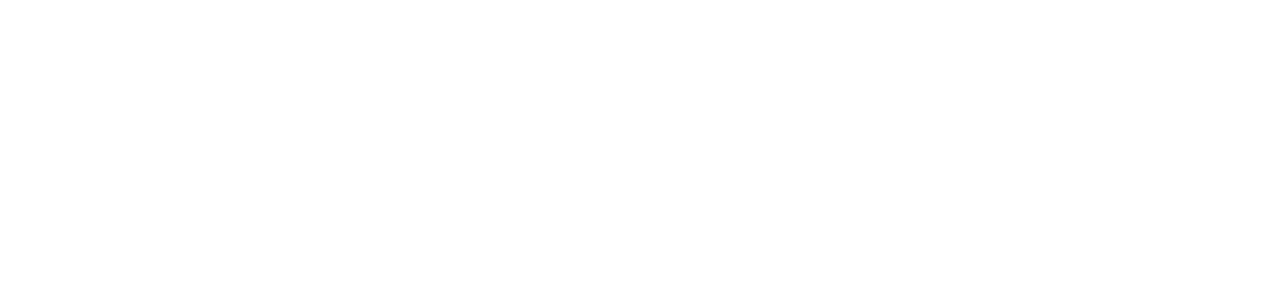
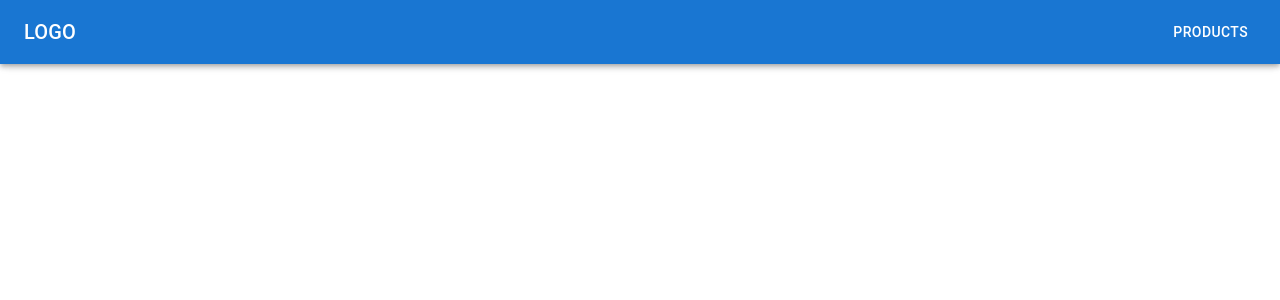
Before and after one commit to hoangvu6262/coding_interview, a Next.js app: page / in a window 1280 px wide. Shown: the top 300 px of the page. Built offline with nearby package versions, Linux system fonts and the light colour scheme.

Commit message:
abort controller request

```diff
--- a/app/layout.tsx
+++ b/app/layout.tsx
@@ -1,5 +1,7 @@
 import type { Metadata } from 'next'
 import { Inter } from 'next/font/google'
+
+import Header from '@/components/shared/Header/Header'
 
 const inter = Inter({ subsets: ['latin'] })
 
@@ -16,7 +18,10 @@ export default function RootLayout({
 }) {
     return (
         <html lang="en">
-            <body className={inter.className}>{children}</body>
+            <body className={inter.className}>
+                <Header />
+                {children}
+            </body>
         </html>
     )
 }
--- a/assets/styles/common.scss
+++ b/assets/styles/common.scss
@@ -1 +1 @@
-@import "./base/base"
+@import "./base/base";
--- /dev/null
+++ b/components/shared/Header/Header.tsx
@@ -0,0 +1,49 @@
+import { AppBar, Toolbar, IconButton, Typography, Button } from '@mui/material'
+import MenuIcon from '@mui/icons-material/Menu'
+import NavLink from 'next/link'
+import './styles.scss'
+
+type NavItem = {
+    id: number
+    name: string
+}
+
+const navItems: NavItem[] = [
+    {
+        id: 1,
+        name: 'Products',
+    },
+]
+
+const Header = () => {
+    return (
+        <AppBar component="nav" className="main-header">
+            <Toolbar>
+                <IconButton
+                    color="inherit"
+                    aria-label="open drawer"
+                    edge="start"
+                    sx={{ mr: 2, display: { sm: 'none' } }}
+                >
+                    <MenuIcon />
+                </IconButton>
+                <Typography
+                    variant="h6"
+                    component="div"
+                    sx={{ flexGrow: 1, display: { xs: 'none', sm: 'block' } }}
+                >
+                    LOGO
+                </Typography>
+                <NavLink href={'/products'}>
+                    {navItems.map((item) => (
+                        <Button key={item.id} sx={{ color: '#fff' }}>
+                            {item.name}
+                        </Button>
+                    ))}
+                </NavLink>
+            </Toolbar>
+        </AppBar>
+    )
+}
+
+export default Header
--- /dev/null
+++ b/components/shared/Header/styles.scss
@@ -0,0 +1,4 @@
+.main-header {
+    background-color: black ;
+
+}
```
Also changed, not shown: actions/productAction.ts (+5 -2 lines), app/products/page.tsx (+8 -4 lines), configs/https/axios.ts (+39 -4 lines).
